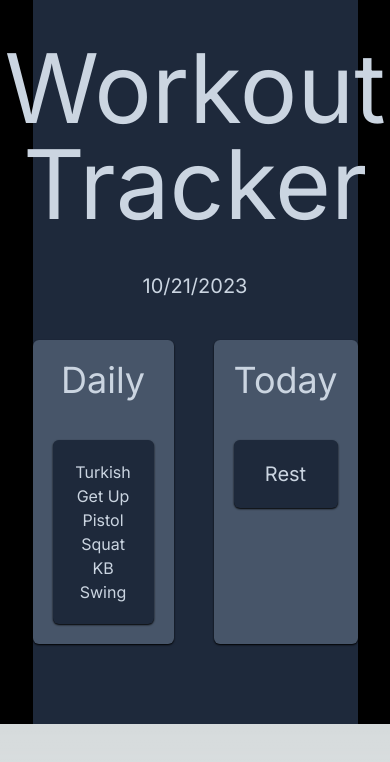
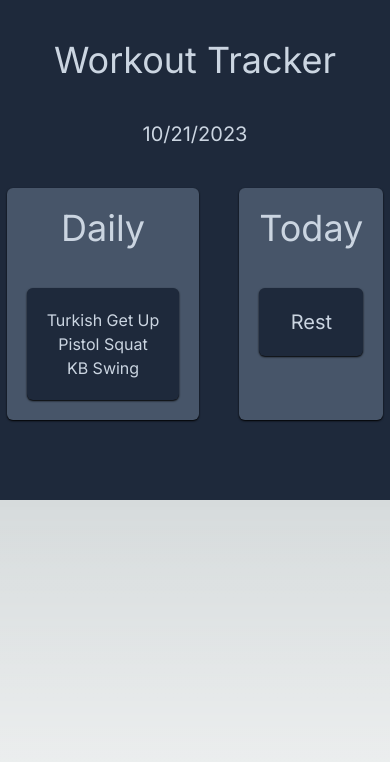
Before and after one commit to brandinonian/workout_tracker_next, a Next.js app: page / in a window 390 px wide. Shown: the top 762 px of the page. Built offline with nearby package versions, Linux system fonts and the light colour scheme.

Commit message:
add mobile responsiveness

```diff
--- a/src/app/page.tsx
+++ b/src/app/page.tsx
@@ -12,9 +12,9 @@ export default function Home() {
 
   return (
     <main className="bg-black flex flex-col items-center">
-      <div className="flex flex-col items-center text-center text-slate-300 bg-slate-800 w-5/6">
+      <div className="flex flex-col items-center text-center text-slate-300 bg-slate-800 w-full lg:w-5/6">
         <div className="py-5">
-          <h1 className="text-8xl py-5">Workout Tracker</h1>
+          <h1 className="text-4xl lg:text-8xl py-5">Workout Tracker</h1>
           <p className="text-xl py-5">{now.toLocaleDateString()}</p>
         </div>
 
```
